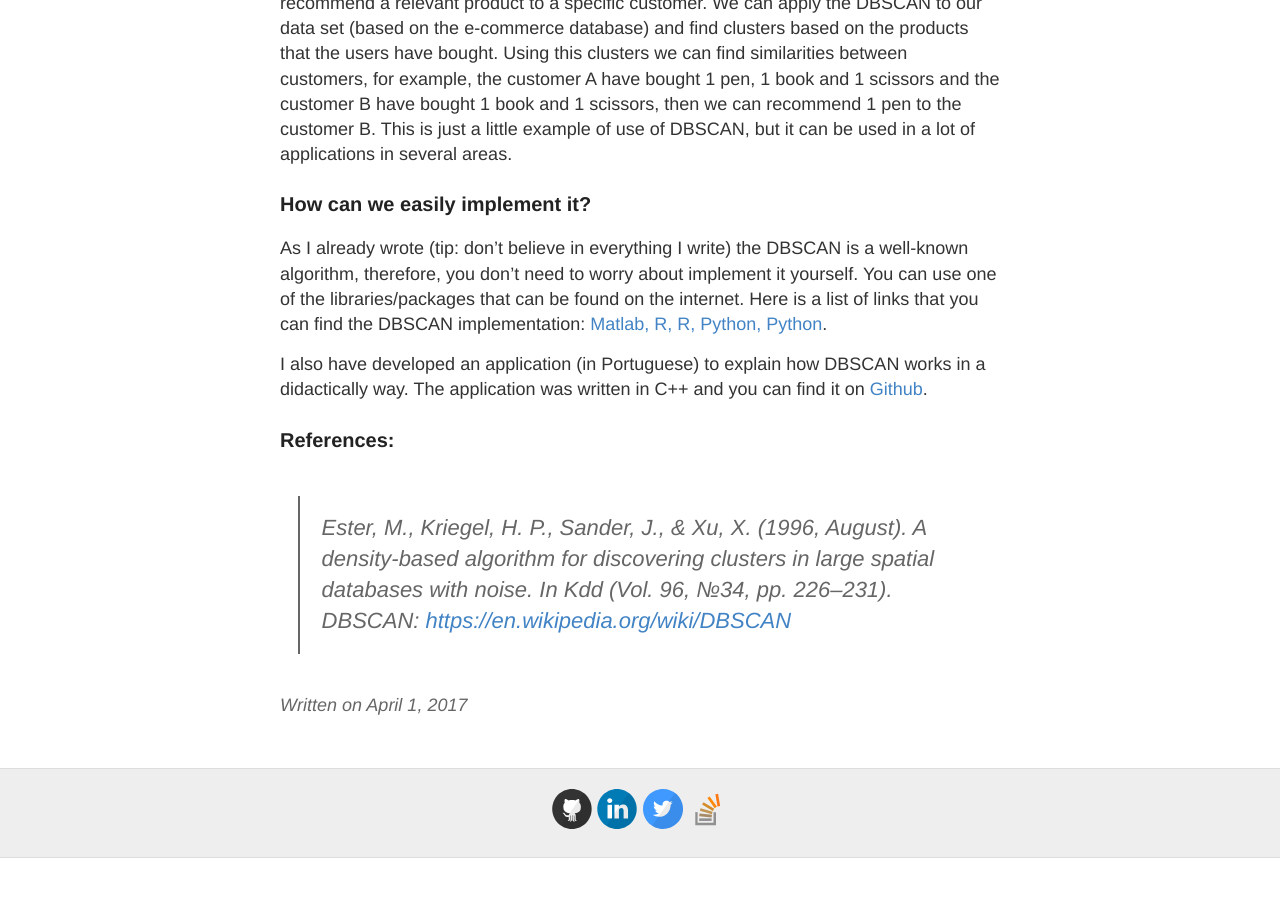
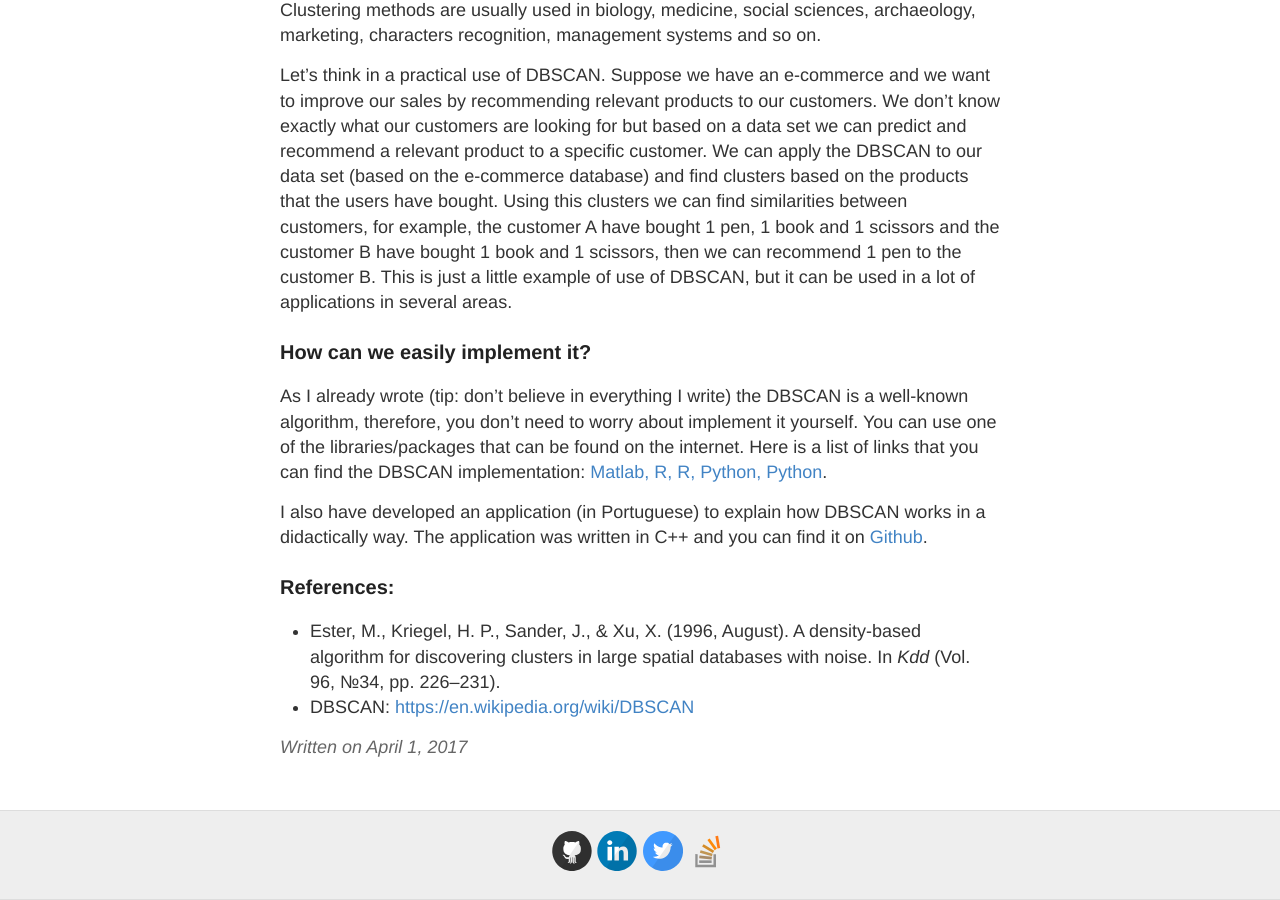
Before and after one commit to kelvins/kelvins.github.io, a Jekyll site: the page built from _posts/2017-4-1-DBSCAN.md, in a window 1280 px wide and 900 px high, scrolled down 2203 px. Built offline with Jekyll 4.4.1, drawn with Linux system fonts in a browser that asks for light colours; before the commit the page ends 3061 px from its top, so only the background shows below that; part of the change alters nothing that is shown.

```diff
--- a/_posts/2017-4-1-DBSCAN.md
+++ b/_posts/2017-4-1-DBSCAN.md
@@ -13,12 +13,14 @@ Based on a set of points (let’s think in a bidimensional space as exemplified
 
 The DBSCAN algorithm basically requires 2 parameters:
 > **eps**: specifies how close points should be to each other to be considered a part of a cluster. It means that if the distance between two points is lower or equal to this value (eps), these points are considered neighbors.
+
 > **minPoints**: the minimum number of points to form a dense region. For example, if we set the minPoints parameter as 5, then we need at least 5 points to form a dense region.
 
 ### Parameter estimation:
 
 The parameter estimation is a problem for every data mining task. To choose good parameters we need to understand how they are used and have at least a basic previous knowledge about the data set that will be used.
 > **eps**: if the eps value chosen is too small, a large part of the data will not be clustered. It will be considered outliers because don’t satisfy the number of points to create a dense region. On the other hand, if the value that was chosen is too high, clusters will merge and the majority of objects will be in the same cluster. The eps should be chosen based on the distance of the dataset (we can use a k-distance graph to find it), but in general small eps values are preferable.
+
 > **minPoints**: As a general rule, a minimum minPoints can be derived from a number of dimensions (D) in the data set, as minPoints ≥ D + 1. Larger values are usually better for data sets with noise and will form more significant clusters. The minimum value for the minPoints must be 3, but the larger the data set, the larger the minPoints value that should be chosen.
 
 You can find more about parameter estimation [here](https://en.wikipedia.org/wiki/DBSCAN#Parameter_estimation).
@@ -38,5 +40,5 @@ As I already wrote (tip: don’t believe in everything I write) the DBSCAN is a
 I also have developed an application (in Portuguese) to explain how DBSCAN works in a didactically way. The application was written in C++ and you can find it on [Github](https://github.com/kelvins/DBSCAN).
 
 ### References:
-> Ester, M., Kriegel, H. P., Sander, J., & Xu, X. (1996, August). A density-based algorithm for discovering clusters in large spatial databases with noise. In *Kdd* (Vol. 96, №34, pp. 226–231).
-> DBSCAN: [https://en.wikipedia.org/wiki/DBSCAN](https://en.wikipedia.org/wiki/DBSCAN)
+- Ester, M., Kriegel, H. P., Sander, J., & Xu, X. (1996, August). A density-based algorithm for discovering clusters in large spatial databases with noise. In *Kdd* (Vol. 96, №34, pp. 226–231).
+- DBSCAN: [https://en.wikipedia.org/wiki/DBSCAN](https://en.wikipedia.org/wiki/DBSCAN)
```
Also changed, not shown: 2 other files.
